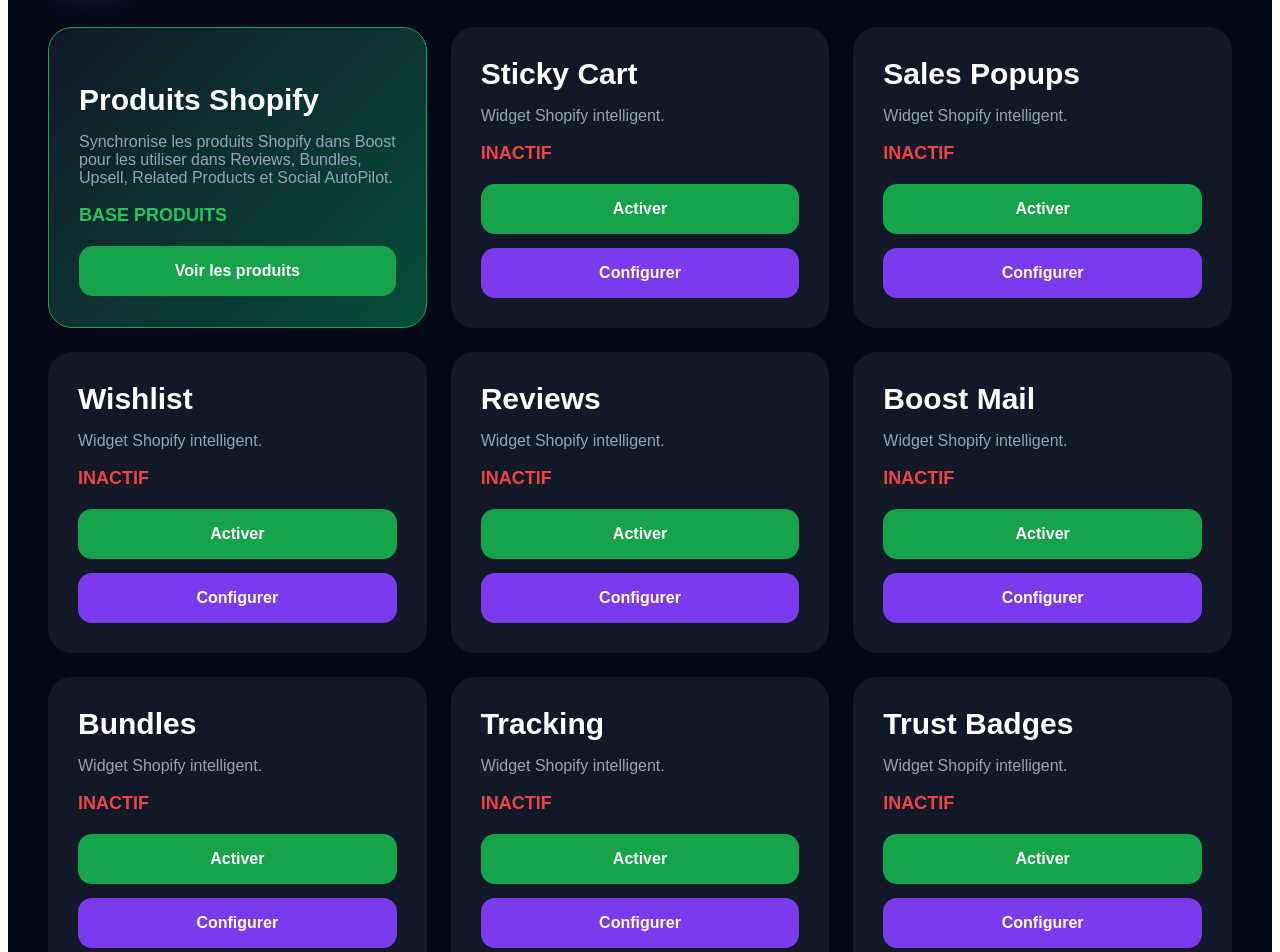
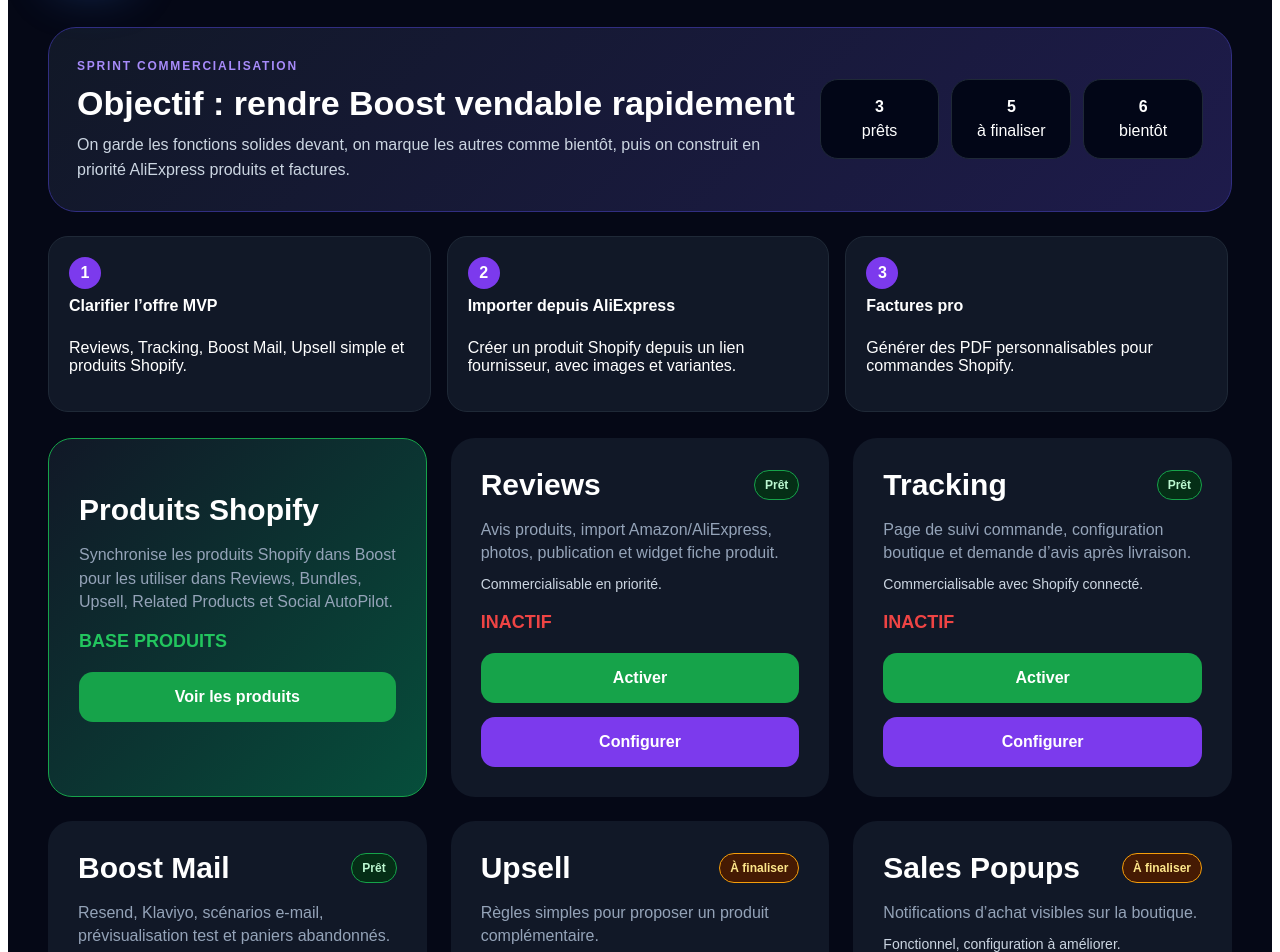
Before and after one commit to Amba91/Boost-App, a Next.js app: page / in a window 1280 px wide. Shown: the part 160-1112 px from the top of the page. Built offline with nearby package versions, Linux system fonts and the light colour scheme; no server answers; the database is empty.

Commit message:
Clarifie le dashboard de lancement Boost

```diff
--- a/app/page.tsx
+++ b/app/page.tsx
@@ -3,26 +3,133 @@
 import { useEffect, useState } from "react"
 import Link from "next/link"
 
-const widgets = [
-  { name: "Sticky Cart", slug: "sticky-cart" },
-  { name: "Sales Popups", slug: "sales-popups" },
-  { name: "Wishlist", slug: "wishlist" },
-  { name: "Reviews", slug: "reviews" },
-  { name: "Boost Mail", slug: "mail-automations" },
-  { name: "Bundles", slug: "bundles" },
-  { name: "Tracking", slug: "tracking" },
-  { name: "Trust Badges", slug: "trust-badges" },
-  { name: "Announcement Bar", slug: "announcement-bar" },
-  { name: "Countdown Timer", slug: "countdown-timer" },
-  { name: "Free Shipping Bar", slug: "free-shipping-bar" },
-  { name: "Related Products", slug: "related-products" },
-  { name: "Recently Viewed", slug: "recently-viewed" },
-  { name: "Upsell", slug: "upsell" },
+type WidgetStatus = "ready" | "partial" | "soon"
+
+const widgets: Array<{
+  name: string
+  slug: string
+  status: WidgetStatus
+  description: string
+  launchNote: string
+}> = [
+  {
+    name: "Reviews",
+    slug: "reviews",
+    status: "ready",
+    description: "Avis produits, import Amazon/AliExpress, photos, publication et widget fiche produit.",
+    launchNote: "Commercialisable en priorité.",
+  },
+  {
+    name: "Tracking",
+    slug: "tracking",
+    status: "ready",
+    description: "Page de suivi commande, configuration boutique et demande d’avis après livraison.",
+    launchNote: "Commercialisable avec Shopify connecté.",
+  },
+  {
+    name: "Boost Mail",
+    slug: "mail-automations",
+    status: "ready",
+    description: "Resend, Klaviyo, scénarios e-mail, prévisualisation test et paniers abandonnés.",
+    launchNote: "Prêt pour les tests sans paiement.",
+  },
+  {
+    name: "Upsell",
+    slug: "upsell",
+    status: "partial",
+    description: "Règles simples pour proposer un produit complémentaire.",
+    launchNote: "À renforcer avant vente large.",
+  },
+  {
+    name: "Sales Popups",
+    slug: "sales-popups",
+    status: "partial",
+    description: "Notifications d’achat visibles sur la boutique.",
+    launchNote: "Fonctionnel, configuration à améliorer.",
+  },
+  {
+    name: "Sticky Cart",
+    slug: "sticky-cart",
+    status: "partial",
+    description: "Barre panier flottante pour accélérer l’achat.",
+    launchNote: "Fonctionnel, personnalisation à finir.",
+  },
+  {
+    name: "Free Shipping Bar",
+    slug: "free-shipping-bar",
+    status: "partial",
+    description: "Barre de livraison offerte basée sur le panier.",
+    launchNote: "Script présent, configuration à renforcer.",
+  },
+  {
+    name: "Recently Viewed",
+    slug: "recently-viewed",
+    status: "partial",
+    description: "Rappelle les produits récemment consultés.",
+    launchNote: "Script présent, page config simple.",
+  },
+  {
+    name: "Bundles",
+    slug: "bundles",
+    status: "soon",
+    description: "Offres groupées pour augmenter le panier moyen.",
+    launchNote: "Page créée, widget boutique à construire.",
+  },
+  {
+    name: "Wishlist",
+    slug: "wishlist",
+    status: "soon",
+    description: "Liste d’envies client.",
+    launchNote: "Page créée, logique client à construire.",
+  },
+  {
+    name: "Trust Badges",
+    slug: "trust-badges",
+    status: "soon",
+    description: "Badges de confiance personnalisables.",
+    launchNote: "Page créée, rendu boutique à construire.",
+  },
+  {
+    name: "Announcement Bar",
+    slug: "announcement-bar",
+    status: "soon",
+    description: "Bandeau d’annonce boutique.",
+    launchNote: "Page créée, script à construire.",
+  },
+  {
+    name: "Countdown Timer",
+    slug: "countdown-timer",
+    status: "soon",
+    description: "Compte à rebours pour offres limitées.",
+    launchNote: "Page créée, script à construire.",
+  },
+  {
+    name: "Related Products",
+    slug: "related-products",
+    status: "soon",
+    description: "Recommandations produits automatiques.",
+    launchNote: "Page créée, moteur à construire.",
+  },
 ]
+
+const statusLabels: Record<WidgetStatus, string> = {
+  ready: "Prêt",
+  partial: "À finaliser",
+  soon: "Bientôt",
+}
+
+const statusColors: Record<WidgetStatus, { background: string; color: string; border: string }> = {
+  ready: { background: "#052e16", color: "#bbf7d0", border: "#16a34a" },
+  partial: { background: "#451a03", color: "#fde68a", border: "#f59e0b" },
+  soon: { background: "#111827", color: "#cbd5e1", border: "#334155" },
+}
 
 export default function HomePage() {
   const [statuses, setStatuses] = useState<Record<string, boolean>>({})
   const [pendingReviewsCount, setPendingReviewsCount] = useState(0)
+  const readyCount = widgets.filter((widget) => widget.status === "ready").length
+  const partialCount = widgets.filter((widget) => widget.status === "partial").length
+  const soonCount = widgets.filter((widget) => widget.status === "soon").length
 
   async function loadStatuses() {
     const results: Record<string, boolean> = {}
@@ -117,6 +224,49 @@ export default function HomePage() {
         </div>
       </div>
 
+      <section style={styles.launchPanel}>
+        <div>
+          <span style={styles.eyebrow}>Sprint commercialisation</span>
+          <h2 style={styles.launchTitle}>Objectif : rendre Boost vendable rapidement</h2>
+          <p style={styles.launchText}>
+            On garde les fonctions solides devant, on marque les autres comme bientôt,
+            puis on construit en priorité AliExpress produits et factures.
+          </p>
+        </div>
+        <div style={styles.launchStats}>
+          <div style={styles.launchStat}>
+            <strong>{readyCount}</strong>
+            <span>prêts</span>
+          </div>
+          <div style={styles.launchStat}>
+            <strong>{partialCount}</strong>
+            <span>à finaliser</span>
+          </div>
+          <div style={styles.launchStat}>
+            <strong>{soonCount}</strong>
+            <span>bientôt</span>
+          </div>
+        </div>
+      </section>
+
+      <section style={styles.nextSteps}>
+        <div style={styles.stepCard}>
+          <span style={styles.stepNumber}>1</span>
+          <strong>Clarifier l’offre MVP</strong>
+          <p>Reviews, Tracking, Boost Mail, Upsell simple et produits Shopify.</p>
+        </div>
+        <div style={styles.stepCard}>
+          <span style={styles.stepNumber}>2</span>
+          <strong>Importer depuis AliExpress</strong>
+          <p>Créer un produit Shopify depuis un lien fournisseur, avec images et variantes.</p>
+        </div>
+        <div style={styles.stepCard}>
+          <span style={styles.stepNumber}>3</span>
+          <strong>Factures pro</strong>
+          <p>Générer des PDF personnalisables pour commandes Shopify.</p>
+        </div>
+      </section>
+
       {pendingReviewsCount > 0 && (
         <Link href="/widgets/reviews" style={styles.notificationLink}>
           <div style={styles.notificationBanner}>
@@ -170,14 +320,26 @@ export default function HomePage() {
             >
               <div style={styles.cardTitleRow}>
                 <h2 style={{ ...styles.title, margin: 0 }}>{widget.name}</h2>
-                {widget.slug === "reviews" && pendingReviewsCount > 0 && (
-                  <span style={styles.reviewBadge}>
-                    {pendingReviewsCount} à traiter
-                  </span>
-                )}
+                <span
+                  style={{
+                    ...styles.maturityBadge,
+                    background: statusColors[widget.status].background,
+                    color: statusColors[widget.status].color,
+                    borderColor: statusColors[widget.status].border,
+                  }}
+                >
+                  {statusLabels[widget.status]}
+                </span>
               </div>
 
-              <p style={styles.text}>Widget Shopify intelligent.</p>
+              {widget.slug === "reviews" && pendingReviewsCount > 0 && (
+                <span style={styles.reviewBadge}>
+                  {pendingReviewsCount} à traiter
+                </span>
+              )}
+
+              <p style={styles.text}>{widget.description}</p>
+              <p style={styles.launchNote}>{widget.launchNote}</p>
 
               <p
                 style={{
@@ -190,12 +352,19 @@ export default function HomePage() {
 
               <button
                 onClick={() => toggleWidget(widget.slug)}
+                disabled={widget.status === "soon"}
                 style={{
                   ...styles.toggleButton,
-                  background: active ? "#dc2626" : "#16a34a",
+                  background:
+                    widget.status === "soon"
+                      ? "#334155"
+                      : active
+                      ? "#dc2626"
+                      : "#16a34a",
+                  cursor: widget.status === "soon" ? "not-allowed" : "pointer",
                 }}
               >
-                {active ? "Désactiver" : "Activer"}
+                {widget.status === "soon" ? "Bientôt disponible" : active ? "Désactiver" : "Activer"}
               </button>
 
               <Link href={`/widgets/${widget.slug}`}>
@@ -247,6 +416,74 @@ const styles: Record<string, React.CSSProperties> = {
     gridTemplateColumns: "repeat(auto-fit,minmax(320px,1fr))",
     gap: "24px",
   },
+  launchPanel: {
+    display: "grid",
+    gridTemplateColumns: "minmax(0, 1.5fr) minmax(280px, .8fr)",
+    gap: "24px",
+    alignItems: "center",
+    maxWidth: "1180px",
+    marginBottom: "24px",
+    padding: "28px",
+    borderRadius: "28px",
+    background: "linear-gradient(135deg, #111827, #1e1b4b)",
+    border: "1px solid #312e81",
+  },
+  eyebrow: {
+    color: "#a78bfa",
+    textTransform: "uppercase",
+    letterSpacing: "1.8px",
+    fontSize: "12px",
+    fontWeight: 900,
+  },
+  launchTitle: {
+    margin: "10px 0",
+    fontSize: "34px",
+  },
+  launchText: {
+    color: "#cbd5e1",
+    lineHeight: 1.55,
+    margin: 0,
+    maxWidth: "760px",
+  },
+  launchStats: {
+    display: "grid",
+    gridTemplateColumns: "repeat(3, 1fr)",
+    gap: "12px",
+  },
+  launchStat: {
+    display: "grid",
+    gap: "6px",
+    justifyItems: "center",
+    padding: "18px 12px",
+    borderRadius: "18px",
+    background: "#020617",
+    border: "1px solid #1f2937",
+  },
+  nextSteps: {
+    display: "grid",
+    gridTemplateColumns: "repeat(auto-fit, minmax(240px, 1fr))",
+    gap: "16px",
+    maxWidth: "1180px",
+    marginBottom: "26px",
+  },
+  stepCard: {
+    display: "grid",
+    gap: "8px",
+    background: "#111827",
+    border: "1px solid #1f2937",
+    borderRadius: "20px",
+    padding: "20px",
+  },
+  stepNumber: {
+    display: "grid",
+    placeItems: "center",
+    width: 32,
+    height: 32,
+    borderRadius: 999,
+    background: "#7c3aed",
+    color: "white",
+    fontWeight: 900,
+  },
   notificationLink: {
     display: "block",
     maxWidth: "1000px",
@@ -297,12 +534,23 @@ const styles: Record<string, React.CSSProperties> = {
     marginBottom: "12px",
   },
   reviewBadge: {
+    display: "inline-flex",
+    width: "fit-content",
+    marginBottom: "12px",
     borderRadius: "999px",
     background: "#f59e0b",
     color: "#111827",
     padding: "7px 10px",
     fontSize: "12px",
     fontWeight: "bold",
+    whiteSpace: "nowrap",
+  },
+  maturityBadge: {
+    border: "1px solid",
+    borderRadius: "999px",
+    padding: "7px 10px",
+    fontSize: "12px",
+    fontWeight: 900,
     whiteSpace: "nowrap",
   },
   productCard: {
@@ -317,7 +565,15 @@ const styles: Record<string, React.CSSProperties> = {
   },
   text: {
     color: "#94a3b8",
+    marginBottom: "10px",
+    lineHeight: 1.45,
+  },
+  launchNote: {
+    color: "#cbd5e1",
+    marginTop: 0,
     marginBottom: "18px",
+    fontSize: "14px",
+    lineHeight: 1.45,
   },
   status: {
     fontSize: "18px",
```
